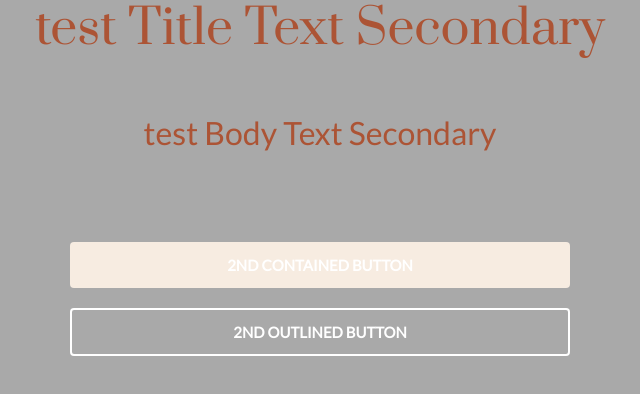
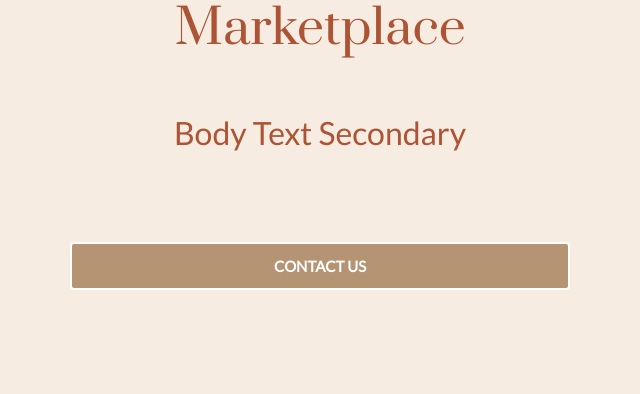
Before and after one commit to maxventer00/mapuche-art-school, a React (Create React App) app: page /marketplace in a window 1280 px wide. Shown: the top 394 px of the page, without its empty margins (320-960 px from the left). Built offline with nearby package versions, Linux system fonts and the light colour scheme.

Commit message:
Edited background colour and button Marketplace

```diff
--- a/src/App.css
+++ b/src/App.css
@@ -7,7 +7,7 @@
   background-repeat: no-repeat;
   background-size: cover; */
 
-  background-color: darkgray;
+
 
   height: 100vh;
 }
--- a/src/containers/Marketplace/marketplace.tsx
+++ b/src/containers/Marketplace/marketplace.tsx
@@ -2,9 +2,17 @@ import { Button, Typography } from "@material-ui/core";
 import { makeStyles } from "@material-ui/core/styles";
 import { useEffect } from "react";
 import theme from "../../core/theme";
-export {}
+
 // Way to add EXTRA css values
 const useStyles = makeStyles((theme) => ({
+  '@global':{
+    body:{
+      backgroundColor:"#F7ECE1"
+    }
+},
+otherstyles:{
+  //  other styles ....
+},
 
 }))
 
@@ -17,25 +25,19 @@ function Marketplace() {
           variant="h2"
           color="secondary"
       >
-            test Title Text Secondary
+          Marketplace
       </Typography>
 
       <Typography
           variant="h4"
           color="secondary"
       >
-          test   Body Text Secondary
+          Body Text Secondary
       </Typography>
 
       <div>
-            <Button variant="contained" size="large">
-                2nd Contained Button
-            </Button>
-        </div>
-
-        <div>
           <Button variant="outlined" size="large">
-                2nd Outlined Button
+              Contact Us
           </Button>
       </div>
   </>
--- a/src/core/theme.tsx
+++ b/src/core/theme.tsx
@@ -4,7 +4,7 @@ const theme = createTheme({
     palette: {
         // Lighter brown
         primary: {
-            main: '#F7ECE1',
+            main: '#AC5435',
             dark: '#B59474',
         },
         // Darker Brown (For accents)
@@ -52,7 +52,7 @@ theme.overrides = {
             }
         },
         outlined: {
-            backgroundColor: "transparent",
+            backgroundColor: theme.palette.secondary.light,
             color: "white",
             boxShadow: "none",
             borderWidth: "2px",
@@ -65,7 +65,7 @@ theme.overrides = {
             width: "500px",
             marginTop: "20px",
             '&:hover': {
-                backgroundColor: theme.palette.secondary.light,
+                backgroundColor: theme.palette.secondary.main,
             }
         }
     },
```
Lines whose indentation alone changed are shown as unchanged.
